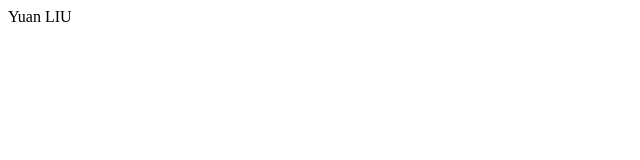
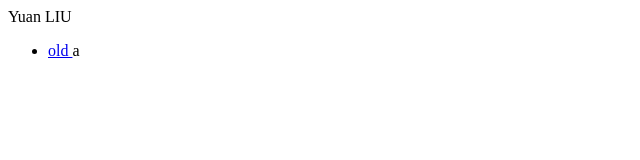
Before and after one commit to iolito/iolito.github.io, a plain HTML site: page index.html in a window 1280 px wide. Shown: the full height of the page, 0-640 px from the left. Drawn offline with Linux system fonts and the light colour scheme.

Commit message:
Add unordered list with a link to index.html

```diff
--- a/index.html
+++ b/index.html
@@ -1 +1,5 @@
 <p>Yuan LIU </p>
+
+<ul>
+<li> <a href = "http://"> old </a>a</li>
+</ul>
```
